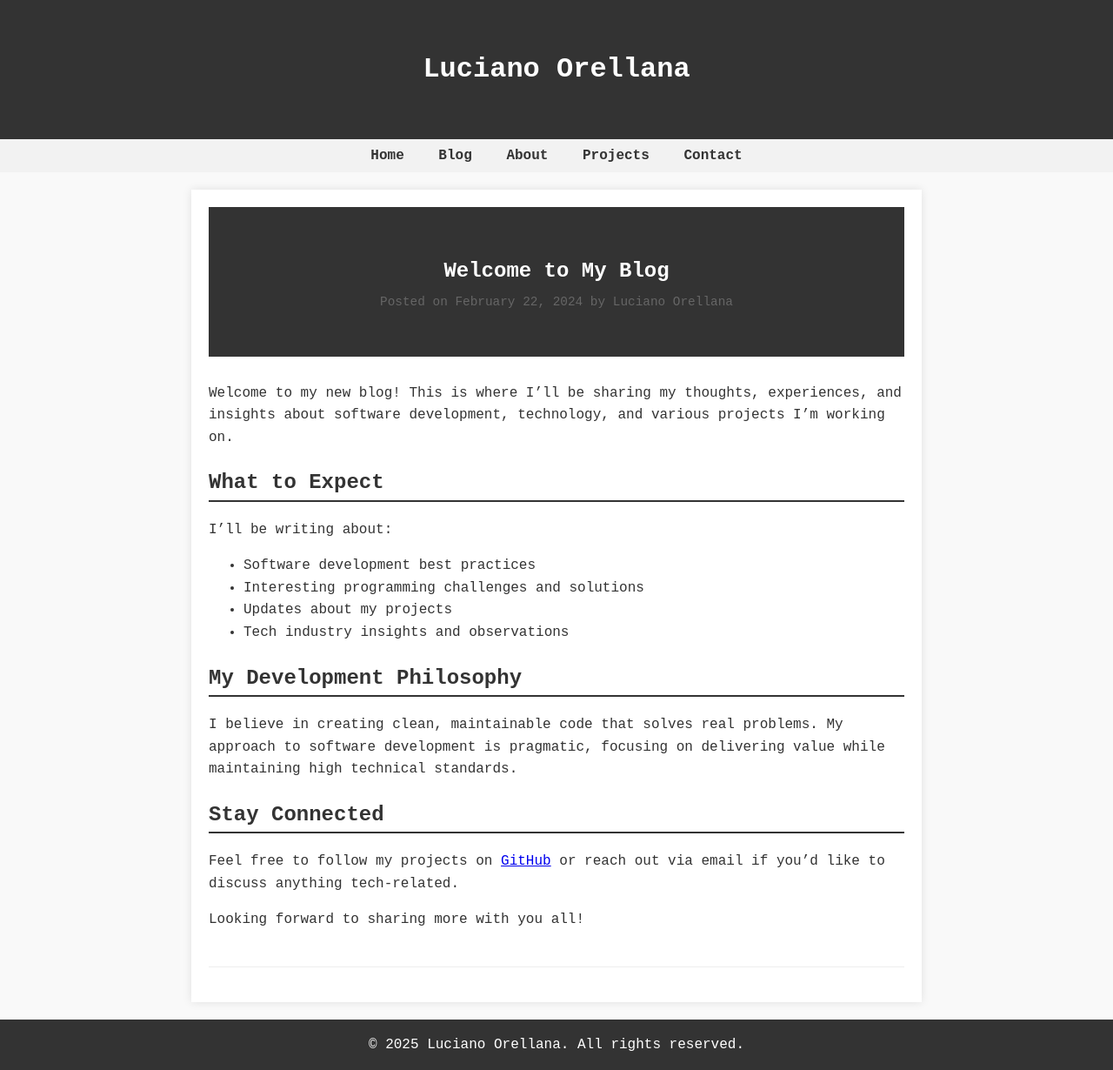
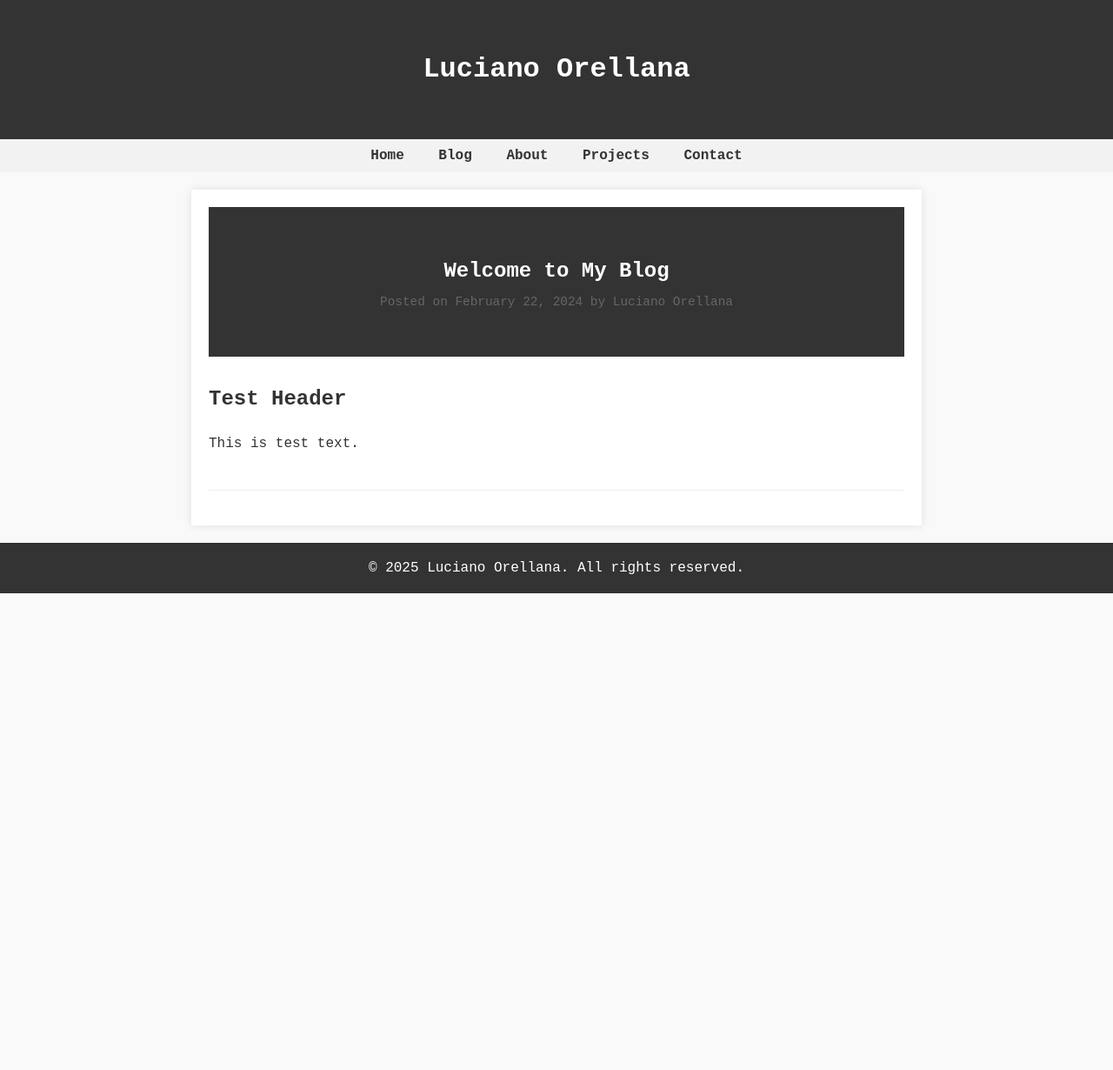
Before and after one commit to llorella/llorella.github.io, a Jekyll site: the page built from _posts/2024-02-21-welcome-to-my-blog.md, in a window 1280 px wide. Shown: the whole page at 87% size. Built offline with Jekyll 4.4.1, drawn with Linux system fonts in a browser that asks for light colours; after the commit the page ends 900 px from its top, so only the background shows below that.

Commit message:
limit to first five projects

```diff
--- a/_posts/2024-02-21-welcome-to-my-blog.md
+++ b/_posts/2024-02-21-welcome-to-my-blog.md
@@ -5,22 +5,6 @@
 author: Luciano Orellana
 ---
 
-Welcome to my new blog! This is where I'll be sharing my thoughts, experiences, and insights about software development, technology, and various projects I'm working on.
+# Test Header
 
-## What to Expect
-
-I'll be writing about:
-- Software development best practices
-- Interesting programming challenges and solutions
-- Updates about my projects
-- Tech industry insights and observations
-
-## My Development Philosophy
-
-I believe in creating clean, maintainable code that solves real problems. My approach to software development is pragmatic, focusing on delivering value while maintaining high technical standards.
-
-## Stay Connected
-
-Feel free to follow my projects on [GitHub](https://github.com/llorella) or reach out via email if you'd like to discuss anything tech-related.
-
-Looking forward to sharing more with you all!
+This is test text.
--- a/index.html
+++ b/index.html
@@ -36,7 +36,8 @@
     fetch("https://api.github.com/users/llorella/repos")
         .then((response) => response.json())
         .then((repos) => {
-            repos.forEach((repo) => {
+            // Limit to first five repos
+            repos.slice(0, 5).forEach((repo) => {
                 if (repo.name !== pages_repo) {
                     const repoCard = document.createElement("div");
                     repoCard.classList.add("project-card");
```
